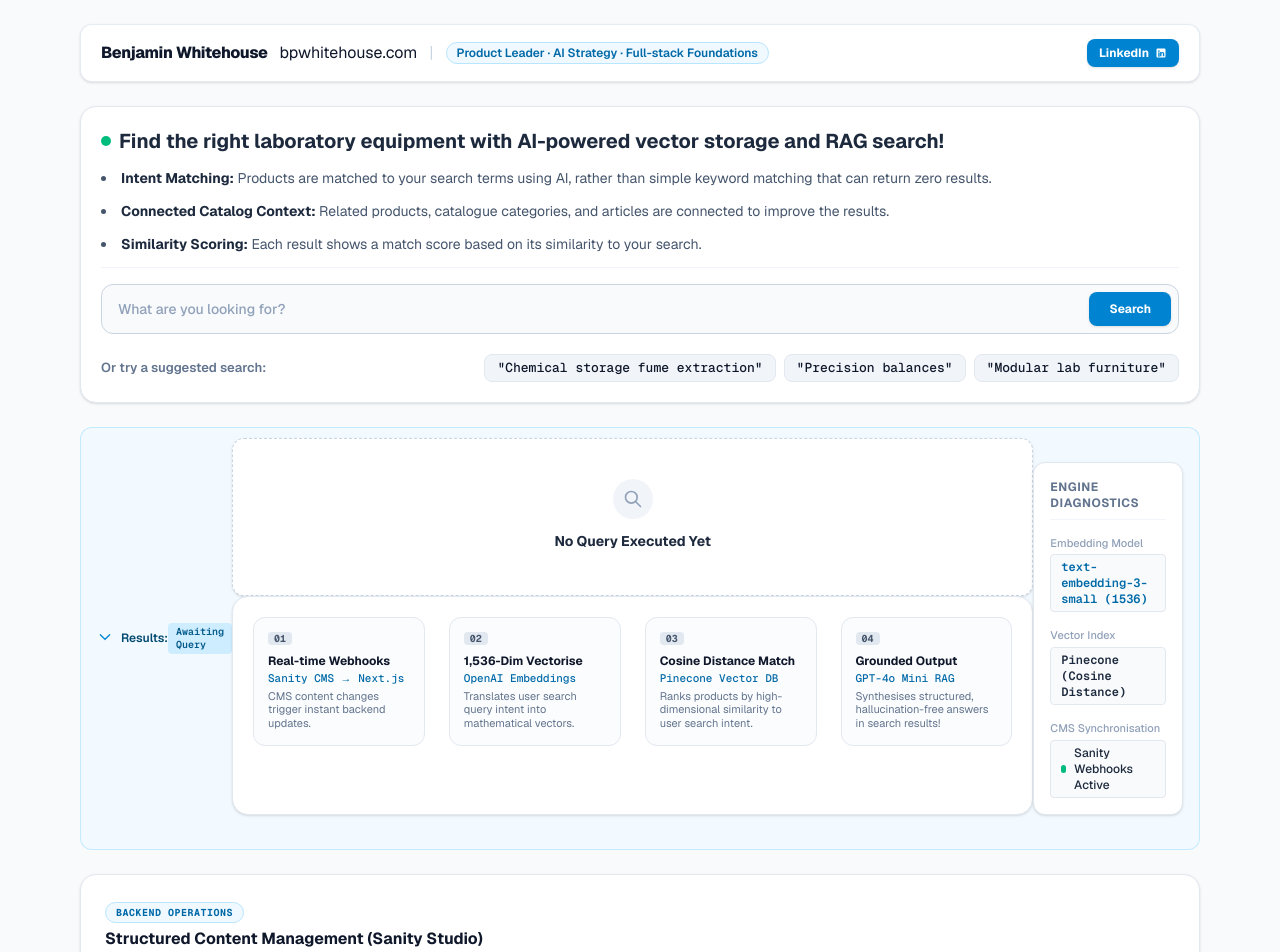
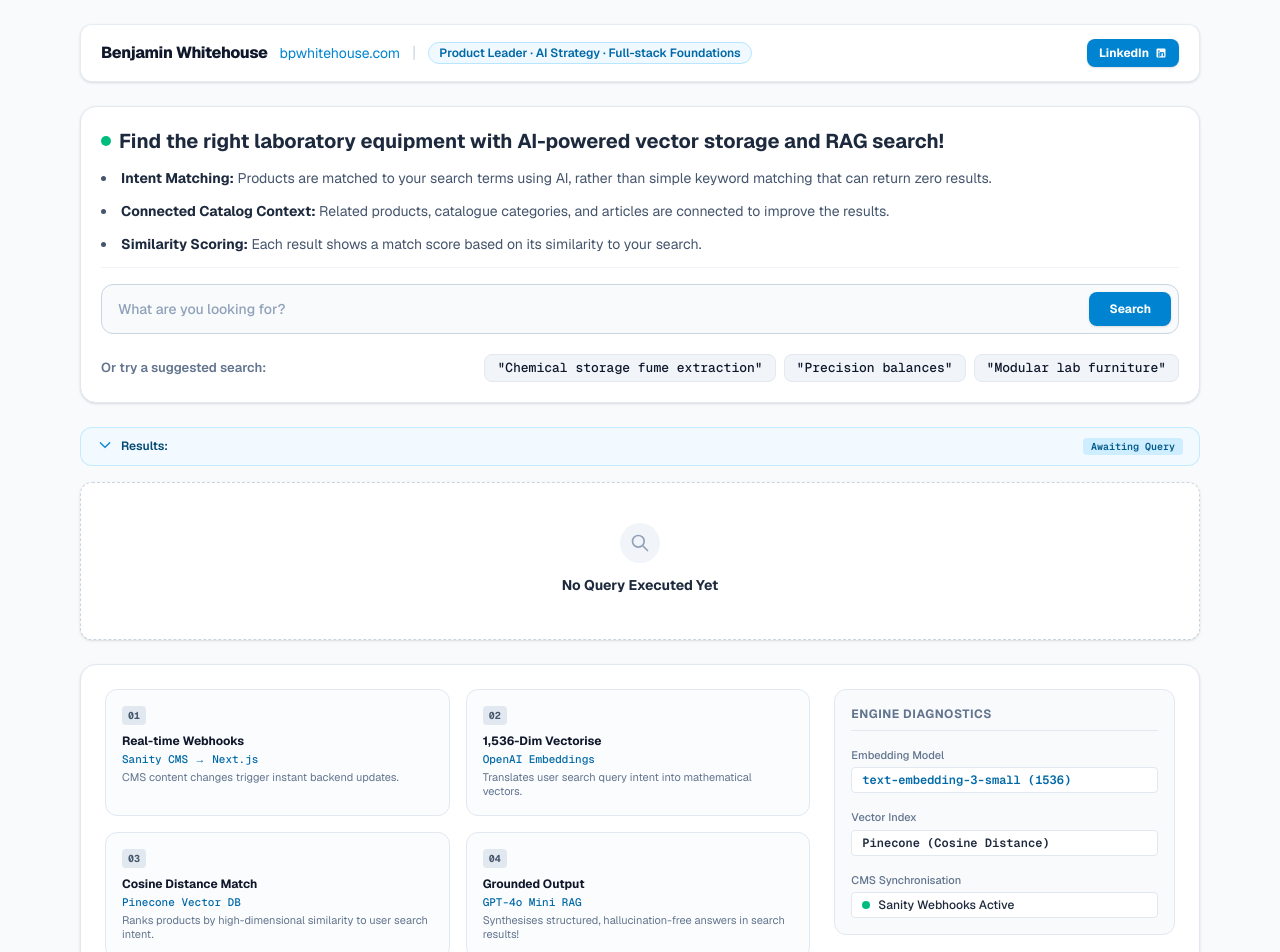
Before and after one commit to bpwhitehouse/discovery-engine, a Next.js app: page /demo in a window 1280 px wide. Shown: the top 952 px of the page. Built offline with nearby package versions, Linux system fonts and the light colour scheme.

Commit message:
Demo page layout changes

```diff
--- a/src/app/demo/DemoClient.tsx
+++ b/src/app/demo/DemoClient.tsx
@@ -97,13 +97,13 @@ export default function DemoClient() {
     <div className="min-h-screen bg-slate-50 text-slate-900 font-sans antialiased selection:bg-sky-100 selection:text-sky-900">
       <div className="max-w-6xl mx-auto px-4 py-6">
 
-        {/* Header Bar */}
+        {/* 1. Header Bar */}
         <header className="bg-white border border-slate-200/80 rounded-xl px-5 py-3.5 mb-6 flex flex-wrap items-center justify-between gap-4 shadow-sm">
           <div className="flex items-center gap-3">
             <h1 className="text-base font-extrabold tracking-tight text-slate-900">
               Benjamin Whitehouse
             </h1>
-            <a href="https://www.bpwhitehouse.com">bpwhitehouse.com</a>
+            <a href="https://www.bpwhitehouse.com" className="text-sm text-sky-600 hover:underline">bpwhitehouse.com</a>
             <span className="text-slate-300">|</span>
             <span className="text-xs font-semibold text-sky-700 bg-sky-50 border border-sky-200 px-2.5 py-0.5 rounded-full">
               Product Leader · AI Strategy · Full-stack Foundations
@@ -124,7 +124,7 @@ export default function DemoClient() {
           </div>
         </header>
 
-{/* Search Bar & Presets */}
+        {/* 2. Search Bar & Presets */}
         <section className="bg-white border border-slate-200 rounded-2xl p-5 mb-6 shadow-sm space-y-4">
           <div className="flex flex-col sm:flex-row sm:items-center justify-between pb-3 mb-4 border-b border-slate-100 gap-2">
             <div>
@@ -189,8 +189,9 @@ export default function DemoClient() {
           </div>
         </section>
 
-        {/* Results Banner */}
-        <div id="results-anchor" className="flex items-center justify-between bg-sky-50/80 border border-sky-200/80 rounded-xl px-4 py-2.5 mb-6 text-xs text-sky-900">
+        {/* 3. Query Results Section */}
+        <section className="mb-6 space-y-4">
+          <div id="results-anchor" className="flex items-center justify-between bg-sky-50/80 border border-sky-200/80 rounded-xl px-4 py-2.5 text-xs text-sky-900">
             <div className="flex items-center gap-2">
               <svg className="w-4 h-4 text-sky-600 animate-bounce" fill="none" stroke="currentColor" viewBox="0 0 24 24">
                 <path strokeLinecap="round" strokeLinejoin="round" strokeWidth="2" d="M19 13l-7 7-7-7" />
@@ -202,10 +203,9 @@ export default function DemoClient() {
             <span className="font-mono text-[10px] bg-sky-200/60 px-2 py-0.5 rounded text-sky-800 font-semibold">
               {hasSearched ? `${results.length} Matches Found` : 'Awaiting Query'}
             </span>
+          </div>
 
-        {/* Results & Diagnostics Grid */}
-        <div>
-          <div className="lg:col-span-2 space-y-4">
+          <div className="space-y-4">
             {loading && (
               <div className="bg-white border border-slate-200 rounded-xl p-8 text-center animate-pulse shadow-sm">
                 <div className="inline-block h-6 w-6 rounded-full border-2 border-sky-600 border-t-transparent animate-spin mb-3"></div>
@@ -271,9 +271,14 @@ export default function DemoClient() {
               </div>
             )}
           </div>
-        {/* Visual Pipeline */}
-        <section className="bg-white border border-slate-200 rounded-2xl p-5 mb-6 shadow-sm">
-          <div className="grid grid-cols-1 lg:grid-cols-4 gap-6 mb-12">
+        </section>
+
+        {/* 4. Visual Pipeline & Engine Diagnostics Combined Section */}
+        <section className="bg-white border border-slate-200 rounded-2xl p-6 mb-6 shadow-sm">
+          <div className="grid grid-cols-1 lg:grid-cols-3 gap-6">
+
+            {/* Left Column: Visual Pipeline (4 Cards in 2x2 grid on desktop, single column on mobile) */}
+            <div className="lg:col-span-2 grid grid-cols-1 sm:grid-cols-2 gap-4">
               {pipelineSteps.map((step, idx) => {
                 const isActive = activeStep === idx + 1;
                 const isDone = activeStep > idx + 1;
@@ -281,7 +286,7 @@ export default function DemoClient() {
                 return (
                   <div
                     key={step.num}
-                  className={`p-3.5 rounded-xl border transition-all ${
+                    className={`p-4 rounded-xl border transition-all ${
                       isActive
                         ? 'bg-sky-50/80 border-sky-400 shadow-sm ring-1 ring-sky-300'
                         : isDone
@@ -290,7 +295,7 @@ export default function DemoClient() {
                     }`}
                   >
                     <div className="flex items-center justify-between mb-1">
-                    <span className={`text-[10px] font-mono font-bold px-1.5 py-0.2 rounded ${
+                      <span className={`text-[10px] font-mono font-bold px-1.5 py-0.5 rounded ${
                         isActive ? 'bg-sky-600 text-white' : isDone ? 'bg-emerald-600 text-white' : 'bg-slate-200 text-slate-600'
                       }`}>
                         {step.num}
@@ -308,41 +313,39 @@ export default function DemoClient() {
                 );
               })}
             </div>
-            </section>
-          </div>
 
-          {/* Engine Diagnostics Sidebar */}
-          <div className="bg-white border border-slate-200 rounded-xl p-4 h-fit space-y-4 shadow-sm">
-            <h3 className="text-xs font-bold text-slate-500 uppercase tracking-wider border-b border-slate-100 pb-2">
+            {/* Right Column: Engine Diagnostics Sidebar */}
+            <div className="bg-slate-50 border border-slate-200 rounded-xl p-4 h-fit space-y-4">
+              <h3 className="text-xs font-bold text-slate-500 uppercase tracking-wider border-b border-slate-200 pb-2">
                 Engine Diagnostics
               </h3>
 
               <div>
-              <span className="text-[11px] text-slate-400 font-medium block mb-1">Embedding Model</span>
-              <span className="text-xs font-mono bg-slate-50 border border-slate-200 text-sky-700 px-2.5 py-1 rounded block font-semibold">
+                <span className="text-[11px] text-slate-500 font-medium block mb-1">Embedding Model</span>
+                <span className="text-xs font-mono bg-white border border-slate-200 text-sky-700 px-2.5 py-1 rounded block font-semibold">
                   text-embedding-3-small (1536)
                 </span>
               </div>
 
               <div>
-              <span className="text-[11px] text-slate-400 font-medium block mb-1">Vector Index</span>
-              <span className="text-xs font-mono bg-slate-50 border border-slate-200 text-slate-800 px-2.5 py-1 rounded block font-semibold">
+                <span className="text-[11px] text-slate-500 font-medium block mb-1">Vector Index</span>
+                <span className="text-xs font-mono bg-white border border-slate-200 text-slate-800 px-2.5 py-1 rounded block font-semibold">
                   Pinecone (Cosine Distance)
                 </span>
               </div>
 
               <div>
-              <span className="text-[11px] text-slate-400 font-medium block mb-1">CMS Synchronisation</span>
-              <div className="flex items-center gap-2 bg-slate-50 border border-slate-200 px-2.5 py-1 rounded">
+                <span className="text-[11px] text-slate-500 font-medium block mb-1">CMS Synchronisation</span>
+                <div className="flex items-center gap-2 bg-white border border-slate-200 px-2.5 py-1 rounded">
                   <span className="h-2 w-2 rounded-full bg-emerald-500 animate-pulse"></span>
                   <span className="text-xs text-slate-800 font-medium">Sanity Webhooks Active</span>
                 </div>
               </div>
 
               {hasSearched && !loading && (
-              <div className="border-t border-slate-100 pt-3">
-                <span className="text-[11px] text-slate-400 font-medium block mb-1.5">Latency Breakdown</span>
-                <div className="text-xs font-mono text-slate-600 space-y-1 bg-slate-50 p-2.5 rounded border border-slate-200">
+                <div className="border-t border-slate-200 pt-3">
+                  <span className="text-[11px] text-slate-500 font-medium block mb-1.5">Latency Breakdown</span>
+                  <div className="text-xs font-mono text-slate-600 space-y-1 bg-white p-2.5 rounded border border-slate-200">
                     <div className="flex justify-between"><span>Embedding:</span> <span className="text-sky-700 font-semibold">{latency.embedding} ms</span></div>
                     <div className="flex justify-between"><span>Vector Match:</span> <span className="text-sky-700 font-semibold">{latency.vector} ms</span></div>
                     <div className="flex justify-between"><span>CMS Hydrate:</span> <span className="text-sky-700 font-semibold">{latency.cms} ms</span></div>
@@ -350,10 +353,12 @@ export default function DemoClient() {
                 </div>
               )}
             </div>
+
           </div>
+        </section>
 
-        {/* 6. CMS Management Graphic (Internal Team Catalog View) */}
-        <section className="bg-white border border-slate-200 rounded-2xl p-6 shadow-sm space-y-4">
+        {/* 5. CMS Management Graphic (Internal Team Catalog View) */}
+        <section className="bg-white border border-slate-200 rounded-2xl p-6 mb-6 shadow-sm space-y-4">
           <div className="border-b border-slate-100 pb-3">
             <span className="text-[10px] font-mono font-bold text-sky-700 uppercase tracking-wider bg-sky-50 border border-sky-200 px-2.5 py-0.5 rounded-full inline-block mb-1">
               Backend Operations
@@ -386,7 +391,7 @@ export default function DemoClient() {
           </div>
         </section>
 
-          {/* 7. Vector Storage & RAG Search Graphic (Pinecone + OpenAI Retrieval View) */}
+        {/* 6. Vector Storage & RAG Search Graphic (Pinecone + OpenAI Retrieval View) */}
         <section className="bg-white border border-slate-200 rounded-2xl p-6 shadow-sm space-y-4">
           <div className="border-b border-slate-100 pb-3">
             <span className="text-[10px] font-mono font-bold text-emerald-700 uppercase tracking-wider bg-emerald-50 border border-emerald-200 px-2.5 py-0.5 rounded-full inline-block mb-1">
@@ -408,15 +413,16 @@ export default function DemoClient() {
             </ul>
           </div>
 
+          <div className="relative rounded-xl border border-slate-200 overflow-hidden bg-slate-900 shadow-inner group">
             <Image
               src="/pineconeUI.png"
-              alt="Pinecone UI showing vector embeddings determined by OpenAI from Sanity webhookand search results"
+              alt="Pinecone UI showing vector embeddings determined by OpenAI from Sanity webhook and search results"
               width={1200}
               height={675}
               className="w-full h-auto object-cover group-hover:scale-[1.01] transition-transform duration-300"
               priority={false}
             />
-
+          </div>
         </section>
 
       </div>
```
Lines whose indentation alone changed are shown as unchanged.
